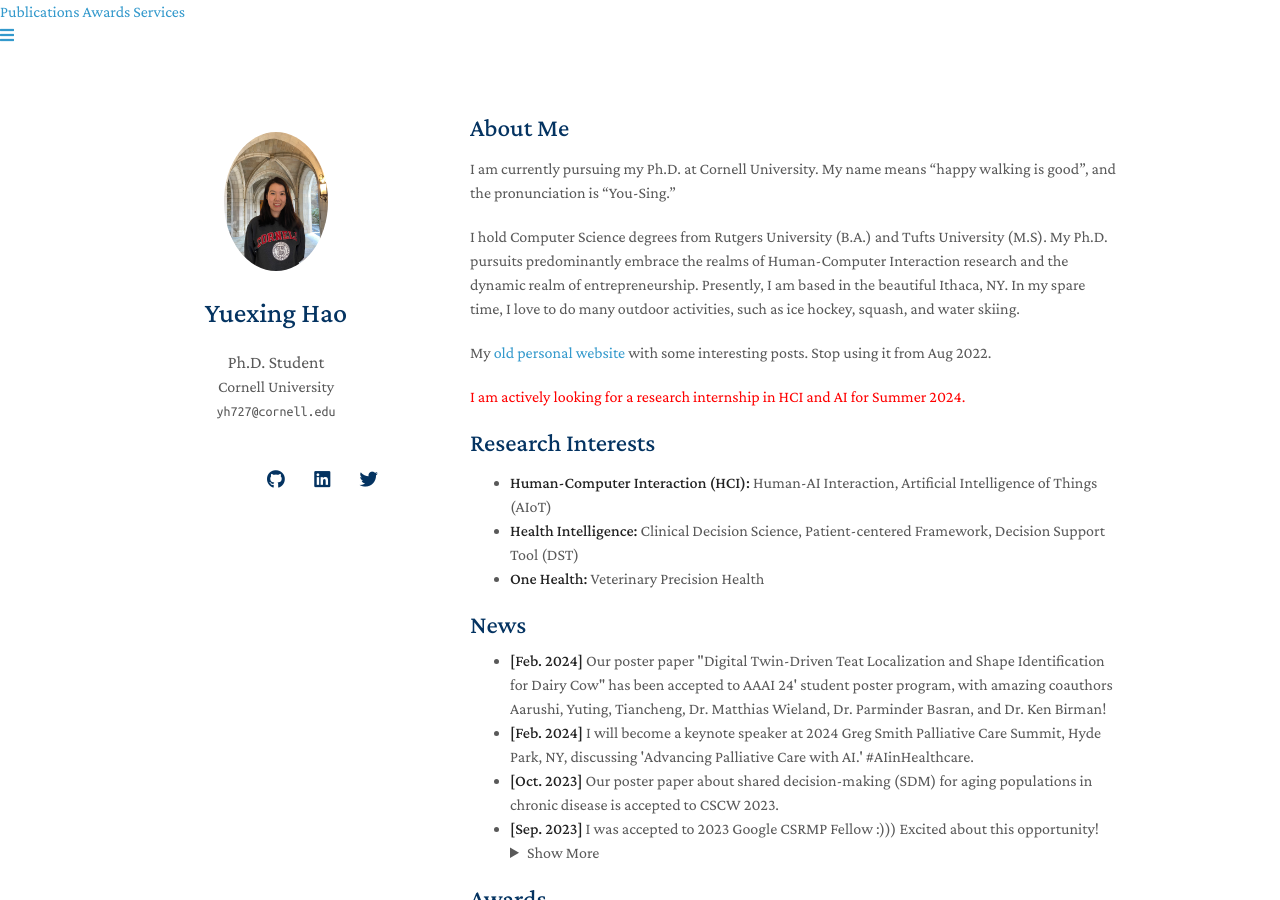
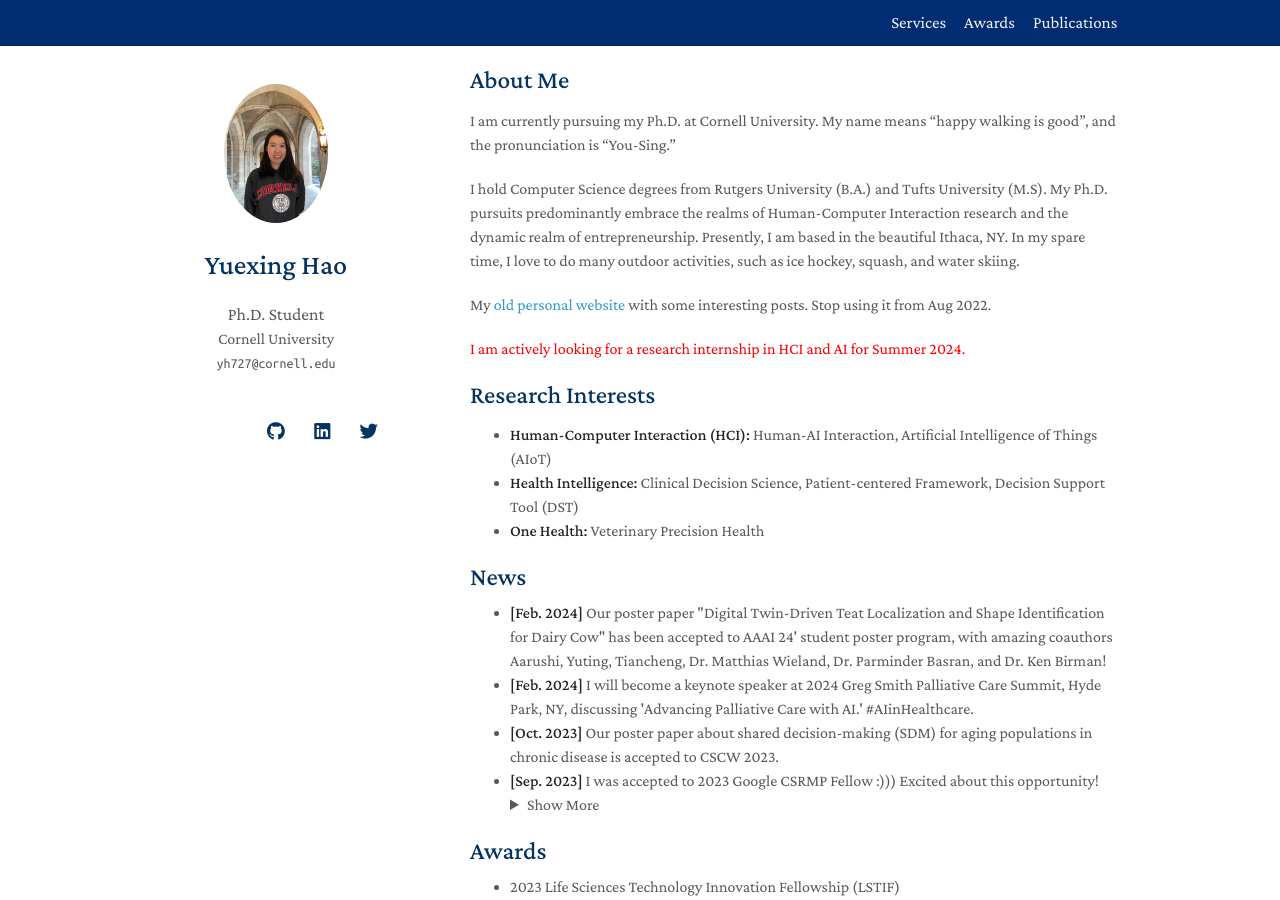
Before and after one commit to YuexingHao/Yuexing-Hao, a Jekyll site: the page built from index.md, in a window 1280 px wide and 900 px high. Built offline with Jekyll 4.4.1, drawn with Linux system fonts in a browser that asks for light colours; nearby versions of some CDN libraries; a style sheet for code colours, icons or effects is not loaded; our own code applies the rules of GitHub Pages for plain Markdown files.

Commit message:
Update homepage.html

```diff
--- a/_layouts/homepage.html
+++ b/_layouts/homepage.html
@@ -17,6 +17,7 @@
     <link rel="icon" media="(prefers-color-scheme:dark)" href="{{ site.favicon_dark }}" type="image/png" />
     <link rel="icon" media="(prefers-color-scheme:light)" href="{{ site.favicon }}" type="image/png" />
     <script src="./assets/js/favicon-switcher.js" type="application/javascript"></script>
+    <link rel="stylesheet" href="./assets/css/nav.css">
 
     <link rel=stylesheet href=https://cdnjs.cloudflare.com/ajax/libs/academicons/1.8.6/css/academicons.min.css integrity="sha256-uFVgMKfistnJAfoCUQigIl+JfUaP47GrRKjf6CTPVmw=" crossorigin=anonymous>
     <link rel=stylesheet href=https://cdnjs.cloudflare.com/ajax/libs/font-awesome/5.11.2/css/all.min.css integrity="sha256-+N4/V/SbAFiW1MPBCXnfnP9QSN3+Keu+NlB+0ev/YKQ=" crossorigin=anonymous>
```
